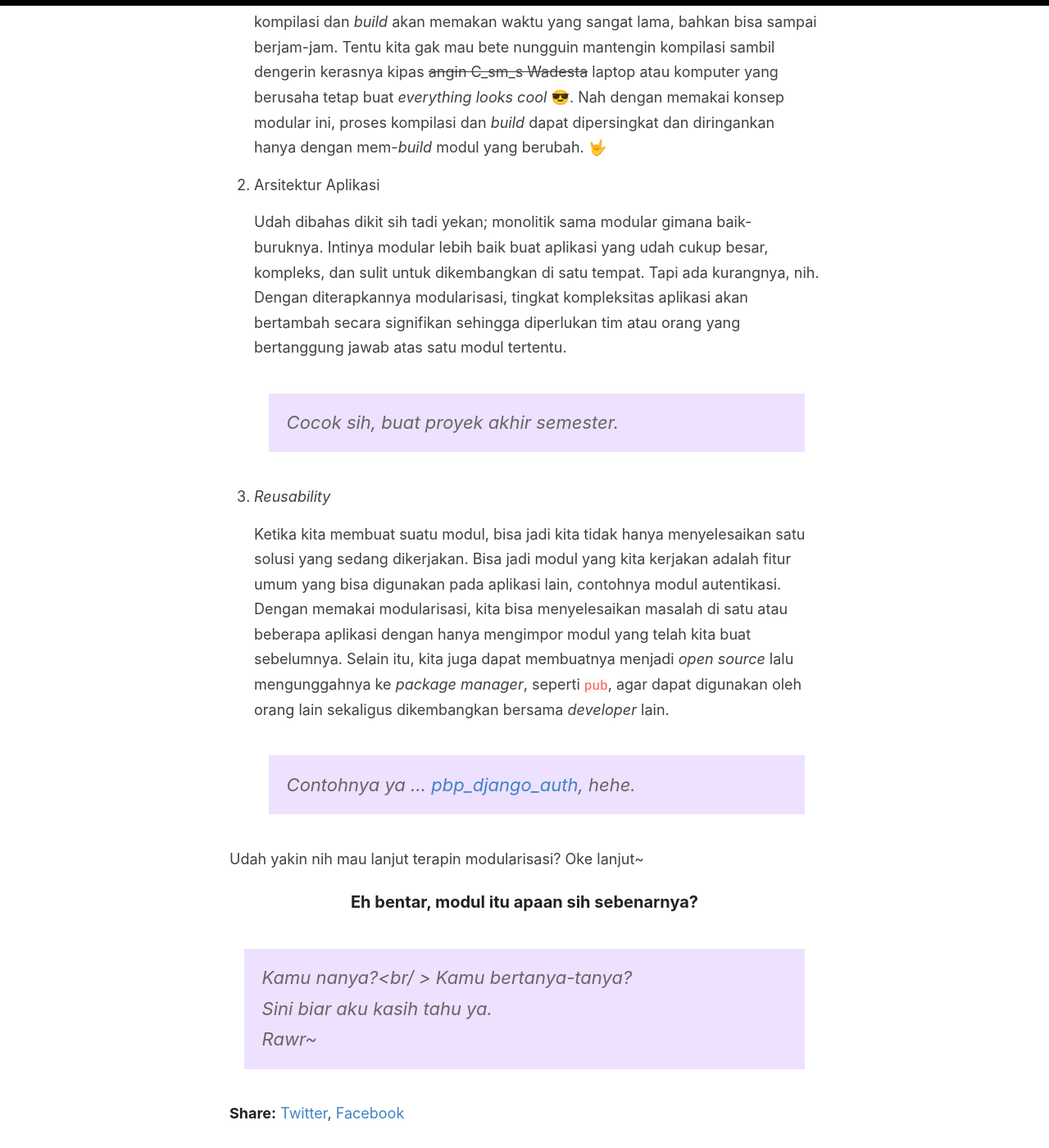
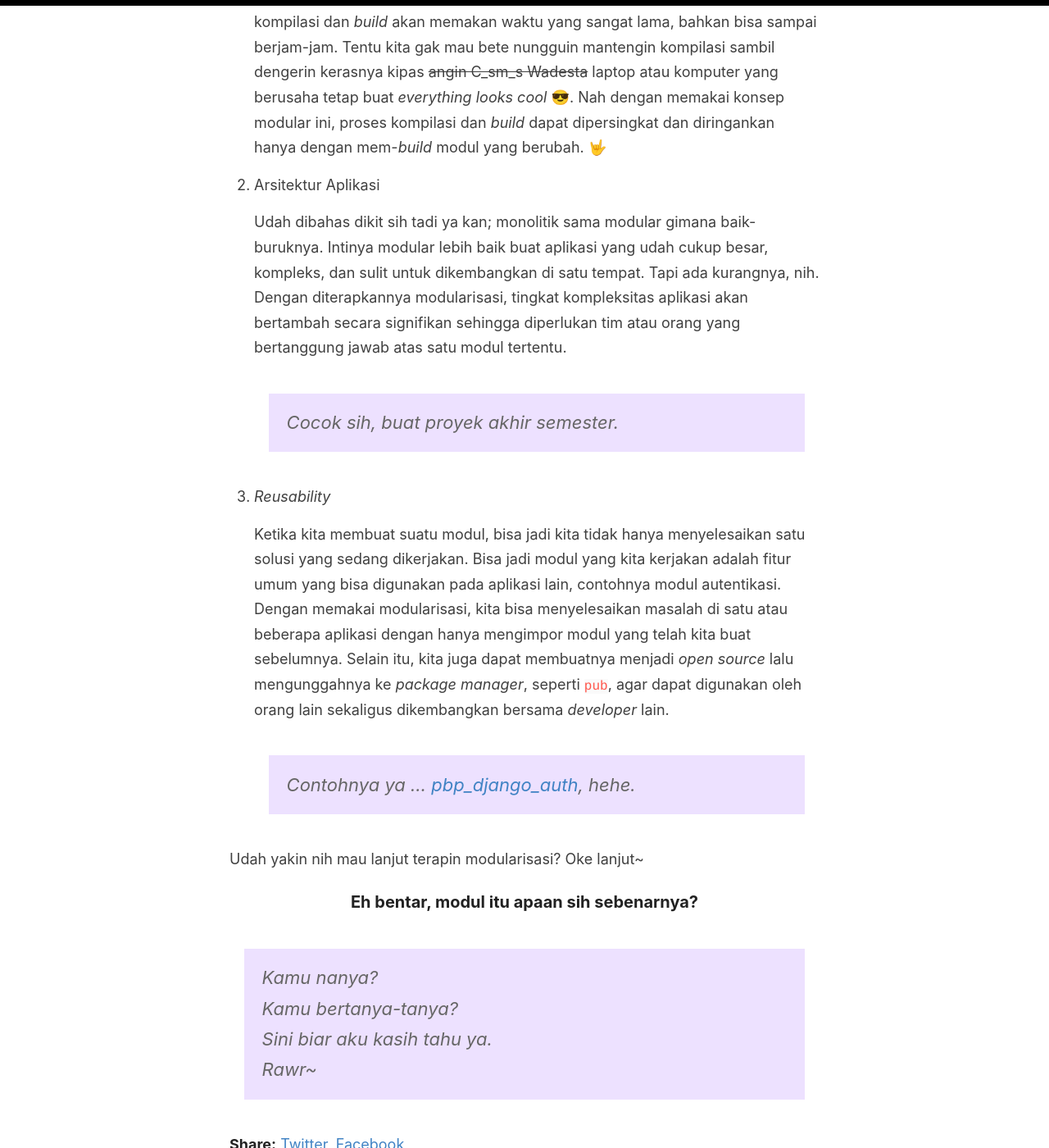
Before and after one commit to determinedguy/cecoret, a Jekyll site: the page built from _posts/2022-11-24-flutter-modularization.md, in a window 1280 px wide and 1400 px high, scrolled down 2063 px. Shown: the whole window at 82% size. Built offline with Jekyll 4.4.1, drawn with Linux system fonts in a browser that asks for light colours.

Commit message:
fix: kerecehan

```diff
--- a/_posts/2022-11-24-flutter-modularization.md
+++ b/_posts/2022-11-24-flutter-modularization.md
@@ -44,7 +44,7 @@ Nih, coba pertimbangkan poin-poin berikut.
 
 2. Arsitektur Aplikasi
 
-    Udah dibahas dikit sih tadi yekan; monolitik sama modular gimana baik-buruknya. Intinya modular lebih baik buat aplikasi yang udah cukup besar, kompleks, dan sulit untuk dikembangkan di satu tempat. Tapi ada kurangnya, nih. Dengan diterapkannya modularisasi, tingkat kompleksitas aplikasi akan bertambah secara signifikan sehingga diperlukan tim atau orang yang bertanggung jawab atas satu modul tertentu.
+    Udah dibahas dikit sih tadi ya kan; monolitik sama modular gimana baik-buruknya. Intinya modular lebih baik buat aplikasi yang udah cukup besar, kompleks, dan sulit untuk dikembangkan di satu tempat. Tapi ada kurangnya, nih. Dengan diterapkannya modularisasi, tingkat kompleksitas aplikasi akan bertambah secara signifikan sehingga diperlukan tim atau orang yang bertanggung jawab atas satu modul tertentu.
 
     > Cocok sih, buat proyek akhir semester.
 
@@ -58,7 +58,7 @@ Udah yakin nih mau lanjut terapin modularisasi? Oke lanjut~
 
 ### Eh bentar, modul itu apaan sih sebenarnya?
 
-> Kamu nanya?<br/ >
+> Kamu nanya?<br />
 > Kamu bertanya-tanya?<br />
 > Sini biar aku kasih tahu ya.<br />
 > Rawr~
```
